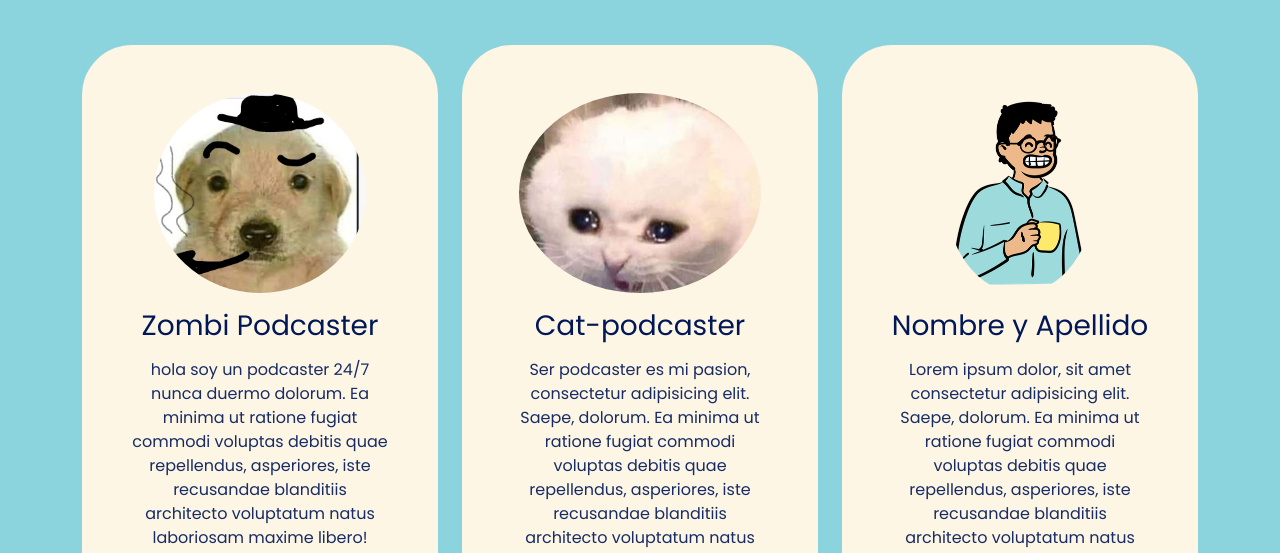
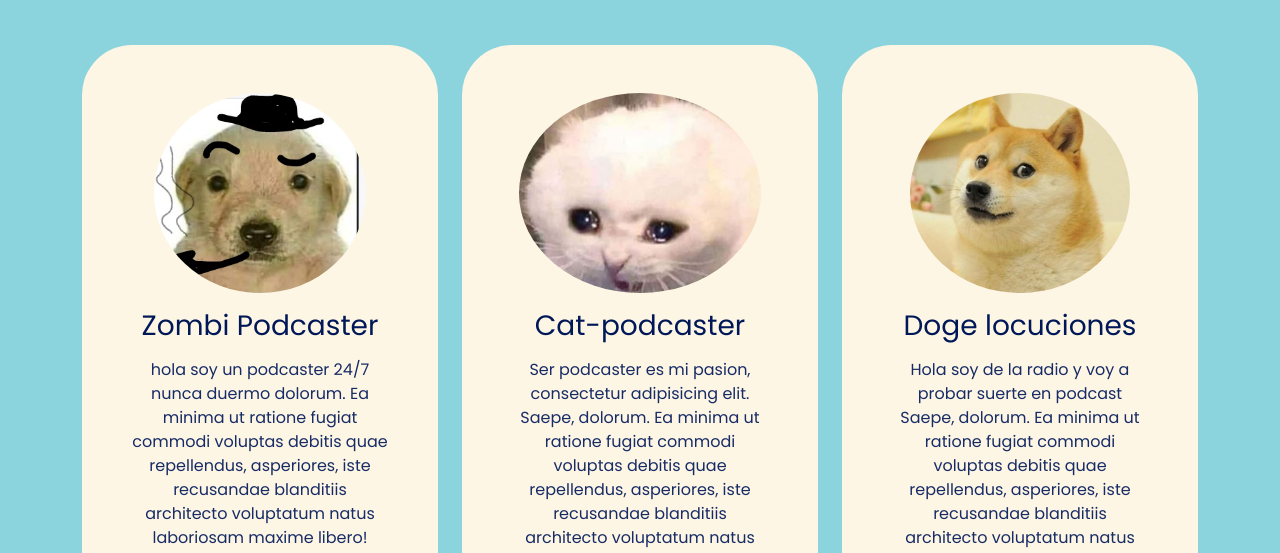
Before and after one commit to zombi64/pruebas-de-pull-request, a plain HTML site: page index.html in a window 1280 px wide. Shown: the part 1190-1743 px from the top of the page. Drawn offline with nearby package versions, Linux system fonts and the light colour scheme.

Commit message:
se actualizo la tarjeta 3

```diff
--- a/index.html
+++ b/index.html
@@ -132,9 +132,9 @@
           <div class="col-md-6 col-lg-4 mb-3">
             <div class="card">
               <div class="card-body text-center p-5">
-                <img src="./assets/avatar.png" alt="avatar" class="img img-fluid rounded-circle mb-3">
-                <h3 class="title card-title mb-3">Nombre y Apellido</h3>
-                <p>Lorem ipsum dolor, sit amet consectetur adipisicing elit. Saepe, dolorum. Ea minima ut ratione fugiat
+                <img src="./assets/doge.JPG" alt="avatar" class="img img-fluid rounded-circle mb-3">
+                <h3 class="title card-title mb-3">Doge locuciones</h3>
+                <p>Hola soy de la radio y voy a probar suerte en podcast Saepe, dolorum. Ea minima ut ratione fugiat
                   commodi voluptas debitis quae repellendus, asperiores, iste recusandae blanditiis architecto
                   voluptatum natus laboriosam maxime libero!</p>
                 <a href="#"><i class="bi bi-twitter text-dark mx-1 lead"></i></a>
```
Also changed, not shown: assets/doge.JPG (added).
